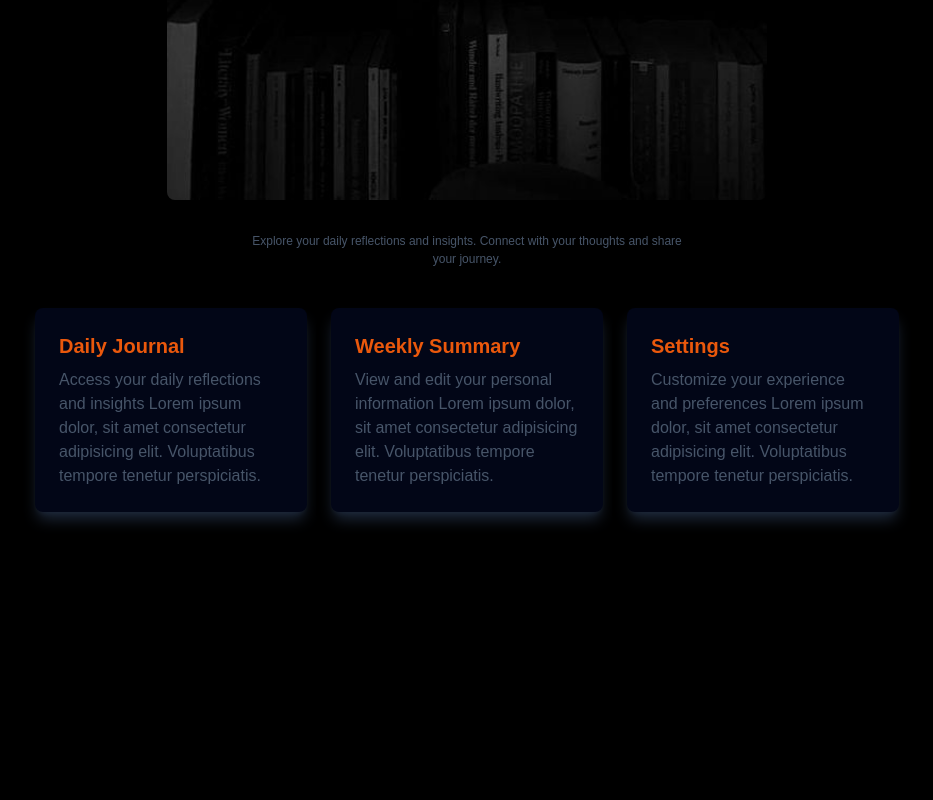
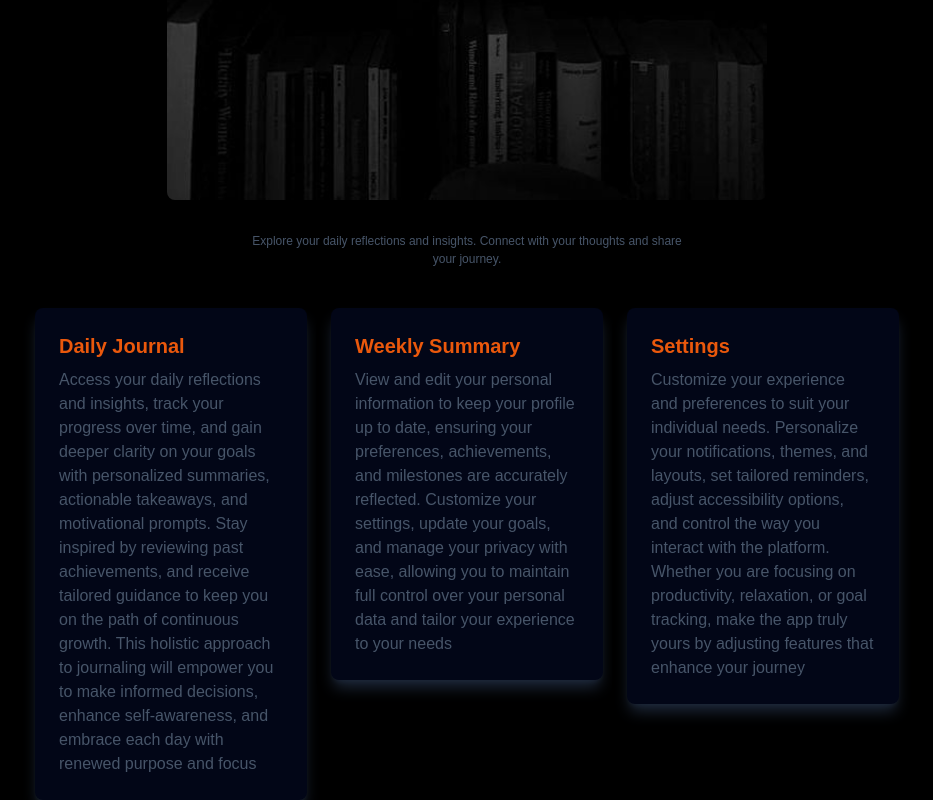
Before and after one commit to DevzekiFaith/kaizen, a Next.js app: page / in a window 1280 px wide. Shown: the part 890-1690 px from the top of the page, without its empty margins (173-1106 px from the left). Before the commit the page ends 1434 px from the top, so only its background shows below. Built offline with nearby package versions, Linux system fonts and the light colour scheme; no server answers.

Commit message:
Change_of_context

```diff
--- a/src/app/page.tsx
+++ b/src/app/page.tsx
@@ -63,9 +63,7 @@ const Home = () => {
               Daily Journal
             </h2>
             <p>
-              Access your daily reflections and insights Lorem ipsum dolor, sit
-              amet consectetur adipisicing elit. Voluptatibus tempore tenetur
-              perspiciatis.
+            Access your daily reflections and insights, track your progress over time, and gain deeper clarity on your goals with personalized summaries, actionable takeaways, and motivational prompts. Stay inspired by reviewing past achievements, and receive tailored guidance to keep you on the path of continuous growth. This holistic approach to journaling will empower you to make informed decisions, enhance self-awareness, and embrace each day with renewed purpose and focus
             </p>
           </div>
         </Link>
@@ -75,9 +73,7 @@ const Home = () => {
               Weekly Summary
             </h2>
             <p>
-              View and edit your personal information Lorem ipsum dolor, sit
-              amet consectetur adipisicing elit. Voluptatibus tempore tenetur
-              perspiciatis.
+            View and edit your personal information to keep your profile up to date, ensuring your preferences, achievements, and milestones are accurately reflected. Customize your settings, update your goals, and manage your privacy with ease, allowing you to maintain full control over your personal data and tailor your experience to your needs
             </p>
           </div>
         </Link>
@@ -85,9 +81,7 @@ const Home = () => {
           <div className="bg-slate-950 text-slate-600 rounded-lg shadow-lg p-6 transition-transform transform hover:scale-105 hover:shadow-2xl shadow-slate-800 mb-[2rem]">
             <h2 className="text-xl font-bold mb-2 text-orange-600">Settings</h2>
             <p>
-              Customize your experience and preferences Lorem ipsum dolor, sit
-              amet consectetur adipisicing elit. Voluptatibus tempore tenetur
-              perspiciatis.
+            Customize your experience and preferences to suit your individual needs. Personalize your notifications, themes, and layouts, set tailored reminders, adjust accessibility options, and control the way you interact with the platform. Whether you are focusing on productivity, relaxation, or goal tracking, make the app truly yours by adjusting features that enhance your journey
             </p>
           </div>
         </Link>
```
